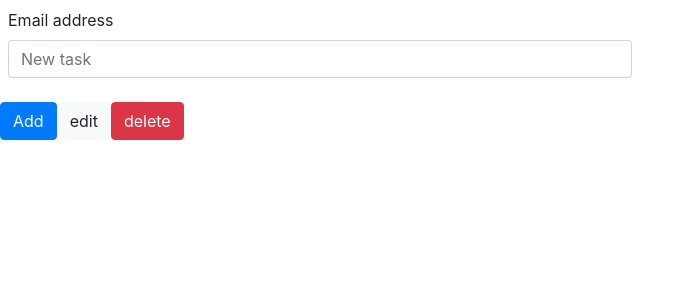
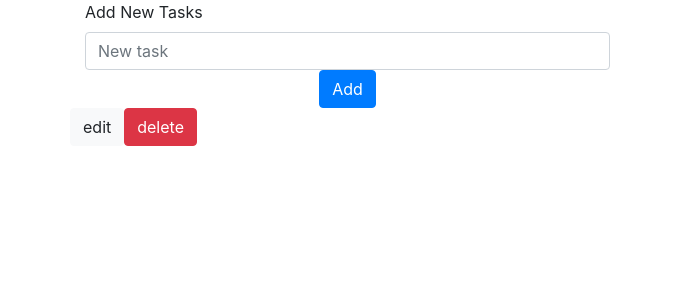
Before and after one commit to karthik-kzk/tasks, a React (Create React App) app: page / in a window 1280 px wide. Shown: the top 300 px of the page, without its empty margins (0-695 px from the left). Built offline with nearby package versions, Linux system fonts and the light colour scheme.

Commit message:
fix: css alignment

```diff
--- a/src/App.js
+++ b/src/App.js
@@ -2,18 +2,19 @@ import './App.css';
 
 function App() {
   return (
-    <div className="App">
+    <div className="App container">
       {/* make this symbol */}
-      <div class="mb-3 w-50 p-2">
-        <label for="Add Tasks" class="form-label">Email address</label>
-        <input type="email" class="form-control" id="exampleFormControlInput1" placeholder="New task" />
+      <div className="row w-50 d-flex justify-content-center">
+        <div className="col-md-12">
+          <label for="Add New Tasks" className="form-label">Add New Tasks</label></div>
+        <div className="col-md-12"><input type="email" className="form-control" id="exampleFormControlInput1" placeholder="New task" /></div>
+        <div className="col-md-12 text-center"> <button type="button" className="btn btn-primary">Add</button></div>
+      </div>
+      <div className="row">
 
+        <button type="button" class="btn btn-light">edit</button>
+        <button type="button" class="btn btn-danger">delete</button>
       </div>
-
-      <button type="button" class="btn btn-primary">Add</button>
-      <button type="button" class="btn btn-light">edit</button>
-      <button type="button" class="btn btn-danger">delete</button>
-
     </div>
   );
 }
```
